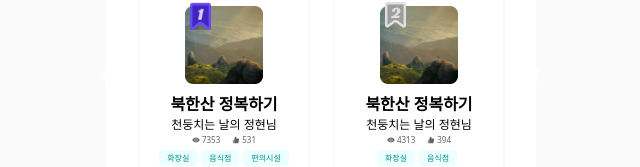
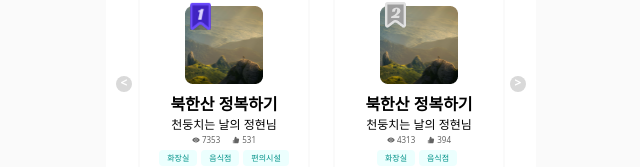
Before and after one commit to Digital-Guardians/peak-quest, a React (Vite) app in the folder peak-quest/: page / in a window 1280 px wide. Shown: the part 348-515 px from the top of the page, without its empty margins (639-1279 px from the left). Built offline with nearby package versions, Linux system fonts and the light colour scheme.

Commit message:
[add] 슬라이드 화살표 추가

```diff
--- a/peak-quest/src/pages/user/RankSection.tsx
+++ b/peak-quest/src/pages/user/RankSection.tsx
@@ -7,6 +7,40 @@ import RankItem from "./RankItem";
 export default function RankSection() {
   const [rank, setRank] = useState([]);
 
+  function PrevArrow(props: any) {
+    return (
+      <div
+        className="absolute top-1/2 left-[-10px]
+        w-4 h-4 rounded-full
+      bg-gray text-center
+        text-md font-bold
+        z-10"
+        onClick={props.onClick}
+      >
+        <div className="leading-[14px]">
+          <span className="text-white">{"<"}</span>
+        </div>
+      </div>
+    );
+  }
+
+  function NextArrow(props: any) {
+    return (
+      <div
+        className="absolute top-1/2 right-[-10px]
+        w-4 h-4 rounded-full
+      bg-gray text-center
+        text-md font-bold
+        z-10"
+        onClick={props.onClick}
+      >
+        <div className="leading-[14px]">
+          <span className="text-white">{">"}</span>
+        </div>
+      </div>
+    );
+  }
+
   const settings = {
     infinite: true,
     autoplaySpeed: 1500,
@@ -15,6 +49,8 @@ export default function RankSection() {
     slidesToScroll: 1,
     variableHeight: true,
     touchThreshold: 20,
+    nextArrow: <NextArrow />,
+    prevArrow: <PrevArrow />,
   };
 
   useEffect(() => {
```
